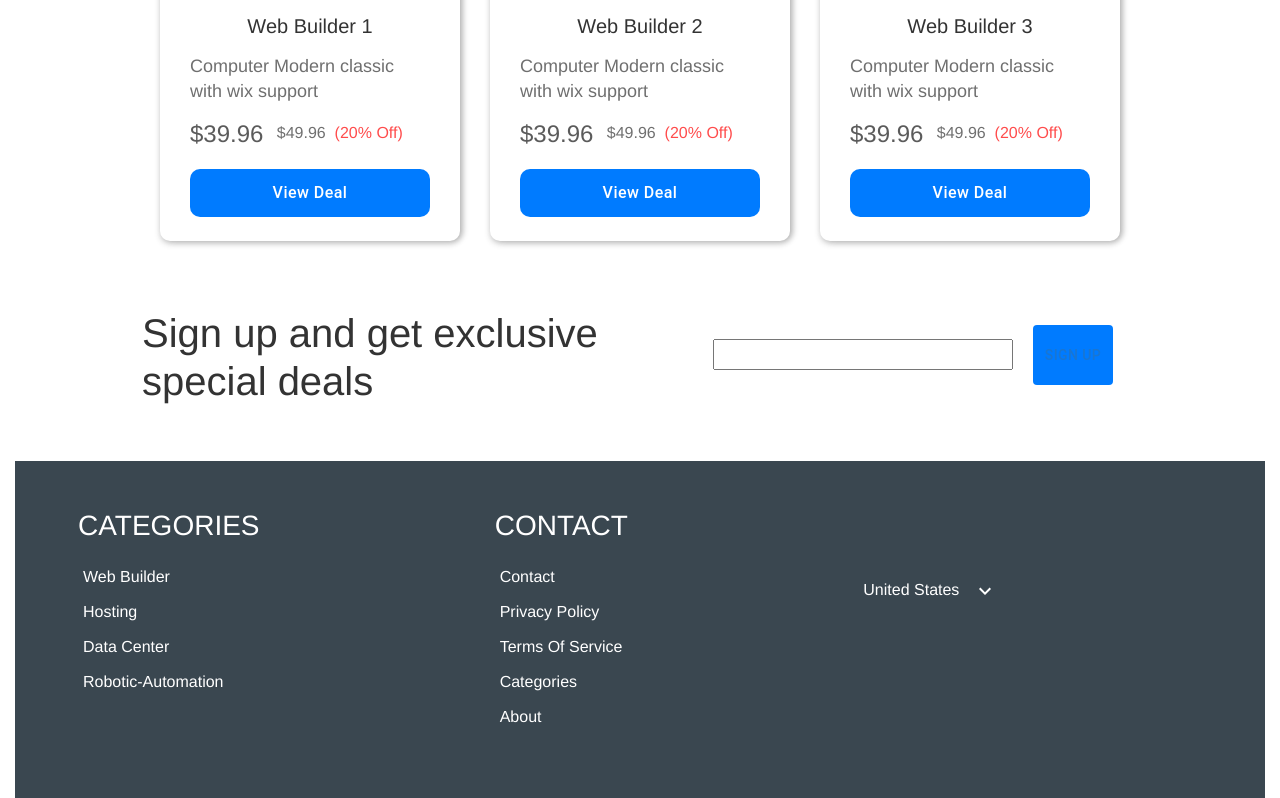
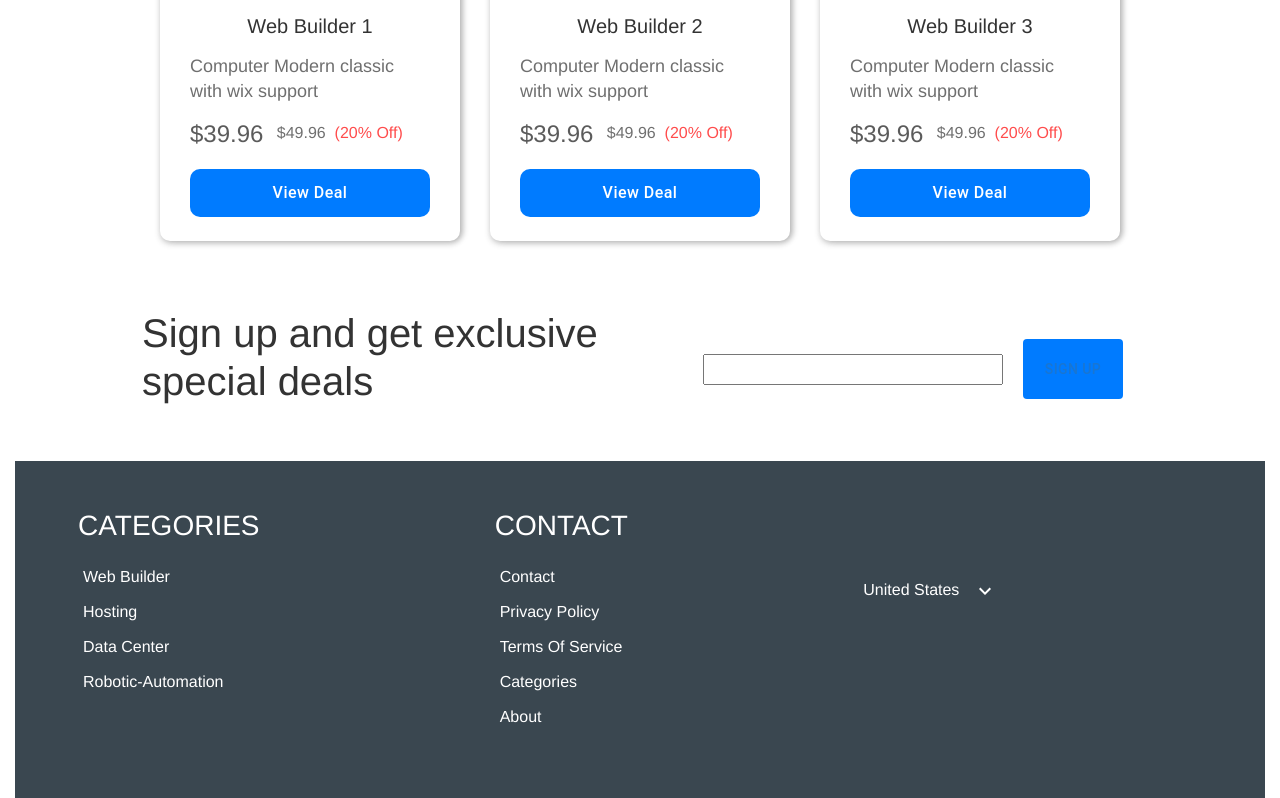
Before and after one commit to harshpa324/ReactJS-Assignment, a React (Create React App) app: page / in a window 1280 px wide. Shown: the part 2383-3181 px from the top of the page. Built offline with nearby package versions, Linux system fonts and the light colour scheme.

Commit message:
response update

```diff
--- a/src/Deals/style.css
+++ b/src/Deals/style.css
@@ -73,17 +73,21 @@
 }
 
 .signup {
-    text-align: center;
+    display: flex;
+    align-items: center;
+    justify-content: center;
+    margin-top: 20px;
 }
 
 .signup input {
-    width: calc(100% - 90px);
+    flex: 1;
+    width: calc(100% - 100px);
     max-width: 300px;
     margin-right: 10px;
 }
 
 .signup button {
-    width: 80px;
+    flex: 0 0 100px;
     height: 60px;
     margin-left: 10px;
 }
```
